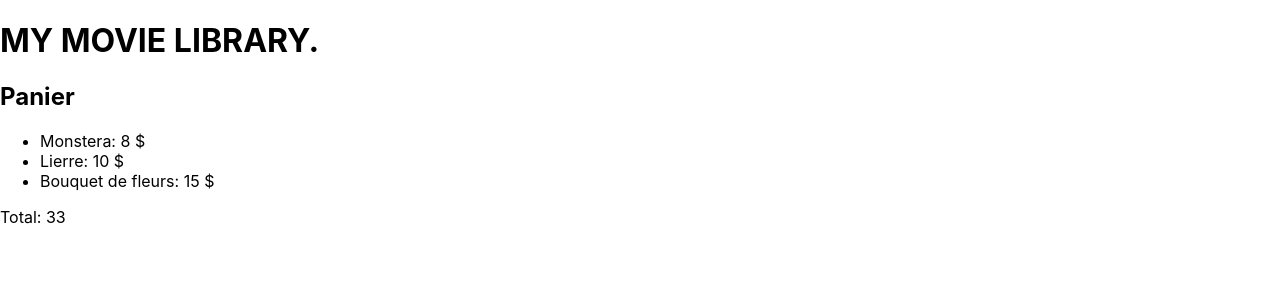
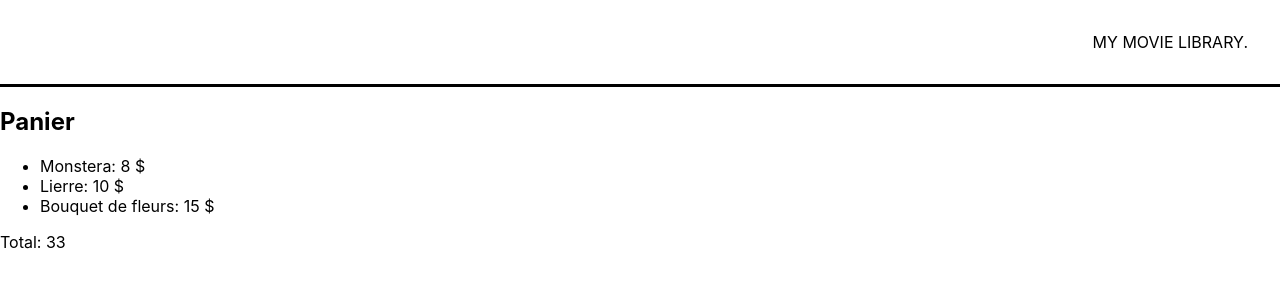
Before and after one commit to Kahu-Teva/MyMovieLibrary, a React (Create React App) app in the folder my-app/: page / in a window 1280 px wide. Shown: the top 300 px of the page. Built offline with nearby package versions, Linux system fonts and the light colour scheme.

Commit message:
CSS title

```diff
--- a/my-app/src/components/banner.js
+++ b/my-app/src/components/banner.js
@@ -3,11 +3,10 @@ import Description from "./description.js"
 
 function Banner() {
     return (
-        // eslint-disable-next-line react/jsx-no-undef
-        <React.Fragment>
+        <div className="mml-banner">
             <Header/>
             <Description/>
-        </React.Fragment>
+        </div>
     )
 }
 
--- a/my-app/src/components/header.js
+++ b/my-app/src/components/header.js
@@ -1,10 +1,20 @@
 import Cart from "./cart.js"
+import "./../styles/Header.css"
 
 function Header(){
     const title = "My Movie Library."
     return (
+
+        // ######################inline style
+        // <div style={{
+        //     color: 'black',
+        //     textAlign: 'right',
+        //     padding: 32,
+        //     borderBottonm '3px solid black'
+        // }}
+        //#######################className for style it
         <div className="Header">
-            <h1>{title.toUpperCase()}</h1>
+            <div className="mml-title">{title.toUpperCase()}</div>
             <Cart/>
         </div>
     )
--- /dev/null
+++ b/my-app/src/styles/Header.css
@@ -0,0 +1,6 @@
+.mml-title{
+    color:black;
+    text-align: right;
+    padding: 32px;
+    border-bottom: solid 3px black;
+}
```
